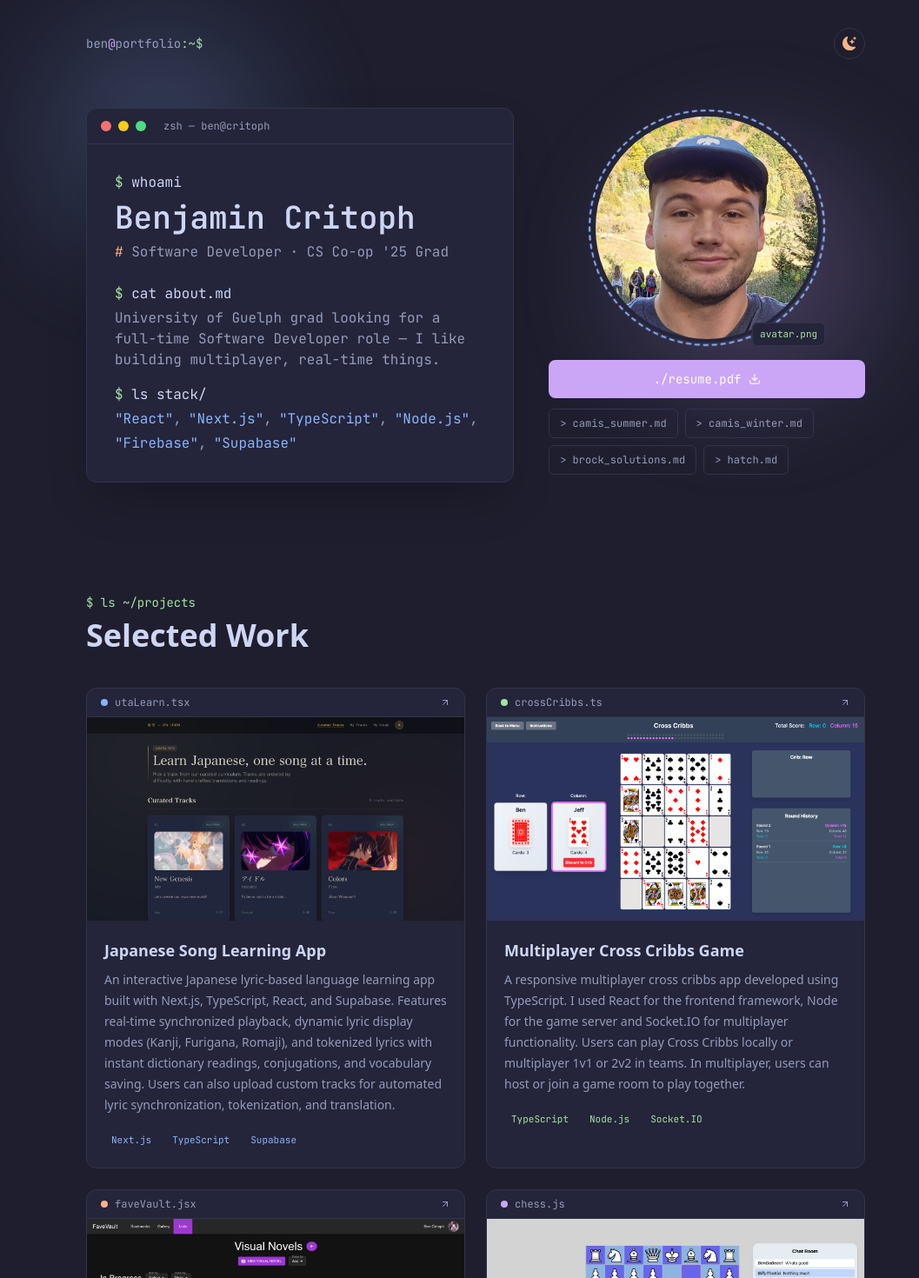
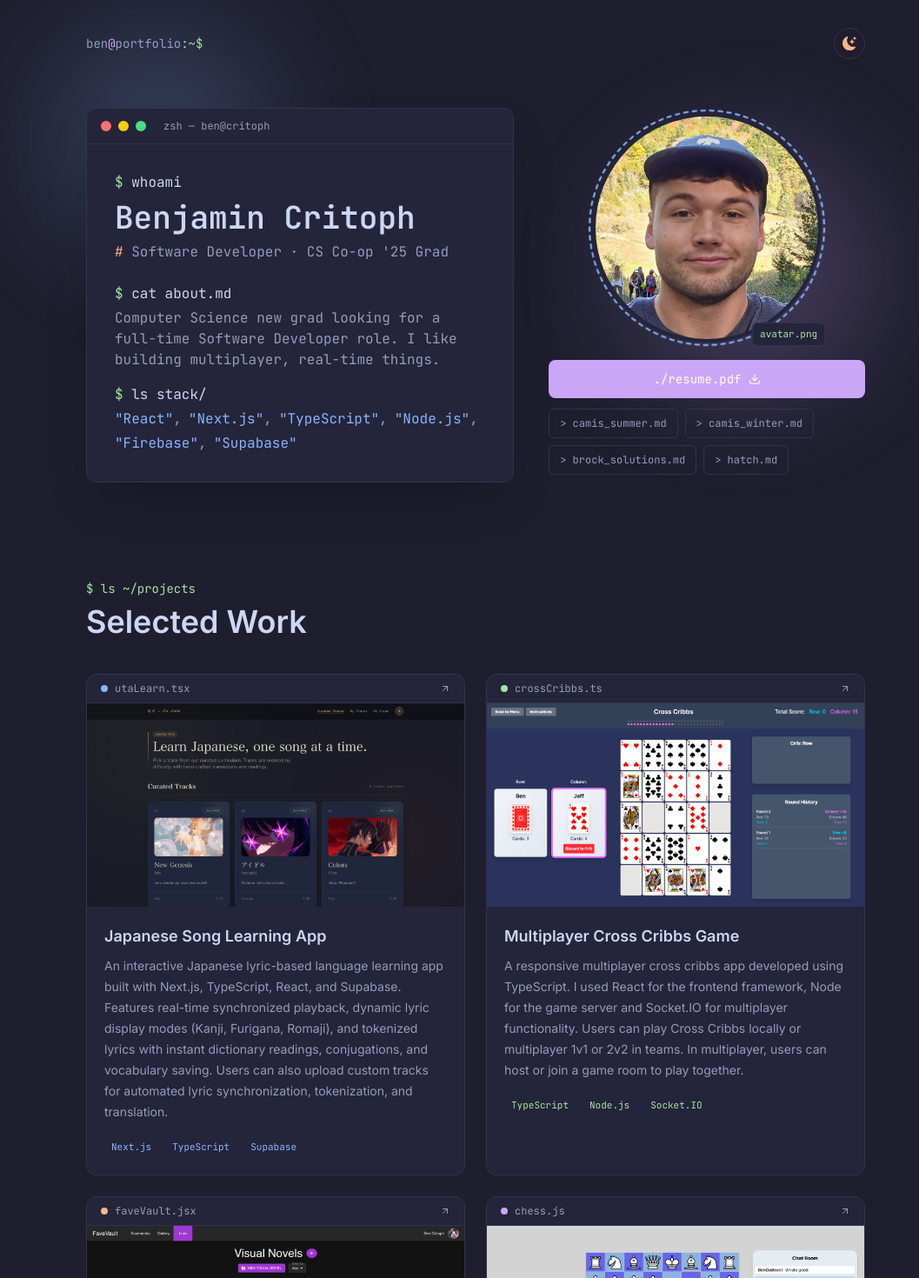
Before and after one commit to BenDaBeast22/next-portfolio, a Next.js app: page / in a window 1280 px wide. Shown: the top 1470 px of the page at 87% size, without its empty margins (93-1150 px from the left). Built offline with nearby package versions, Linux system fonts and the light colour scheme.

Commit message:
Fix deploy error

```diff
--- a/src/pages/index.js
+++ b/src/pages/index.js
@@ -10,7 +10,7 @@ import utaLearn from "../../public/utaLearn.png";
 import faveVault from "../../public/faveVault.png";
 import { useEffect, useRef, useState } from "react";
 
-const resumeLink = "Ben Critoph Tech Resume 2025.pdf";
+const resumeLink = "Ben Critoph Tech Resume.pdf";
 
 const worktermReportLinks = [
   { name: "camis_summer.md", link: "https://bendabeast22.github.io/UoG-Work-Term-Report-S24/" },
@@ -20,7 +20,7 @@ const worktermReportLinks = [
 ];
 
 const contacts = [
-  { icon: <AiFillMail />, name: "bencritoph@gmail.ca", link: "bencritoph@gmail.ca" },
+  { icon: <AiFillMail />, name: "bencritoph@gmail.ca", link: "mailto:bencritoph@gmail.ca" },
   { icon: <AiFillGithub />, name: "github.com/BenDaBeast22", link: "https://github.com/BenDaBeast22" },
   {
     icon: <AiFillLinkedin />,
@@ -248,15 +248,11 @@ function App({ darkMode, toggleTheme, typedName, nameDone }) {
     <div className={darkMode ? "dark" : ""}>
       <Head>
         <title>Ben Critoph Portfolio</title>
-        <link rel="preconnect" href="https://fonts.googleapis.com" />
-        <link rel="preconnect" href="https://fonts.gstatic.com" crossOrigin="true" />
-        <link
-          href="https://fonts.googleapis.com/css2?family=Inter:wght@400;500;600&family=JetBrains+Mono:wght@400;500;600;700&display=swap"
-          rel="stylesheet"
-        />
       </Head>
 
       <style jsx global>{`
+        @import url("https://fonts.googleapis.com/css2?family=Inter:wght@400;500;600&family=JetBrains+Mono:wght@400;500;600;700&display=swap");
+
         :root {
           --bg: #eff1f5;
           --bg-alt: #e6e9ef;
@@ -282,6 +278,7 @@ function App({ darkMode, toggleTheme, typedName, nameDone }) {
         body {
           background-color: var(--bg);
           transition: background-color 0.3s ease;
+          font-family: "Inter", sans-serif;
         }
         ::selection {
           background-color: var(--accent-mauve);
@@ -361,7 +358,7 @@ function App({ darkMode, toggleTheme, typedName, nameDone }) {
         </nav>
 
         {/* HERO */}
-        <section className="relative mb-32 pt-6">
+        <section className="relative mb-10 md:mb-28 pt-6">
           {/* ambient blobs */}
           <div
             className="blob absolute -top-10 -left-16 h-64 w-64 rounded-full opacity-20 blur-3xl pointer-events-none"
@@ -399,7 +396,7 @@ function App({ darkMode, toggleTheme, typedName, nameDone }) {
                     </span>
                   </p>
                   <p style={{ color: "var(--text-dim)" }}>
-                    <span style={{ color: "var(--accent-peach)" }}>#</span> Software Developer · CS Co-op '25 Grad
+                    <span style={{ color: "var(--accent-peach)" }}>#</span> Software Developer · CS Co-op &apos;25 Grad
                   </p>
 
                   {nameDone && (
@@ -408,7 +405,7 @@ function App({ darkMode, toggleTheme, typedName, nameDone }) {
                         <span style={{ color: "var(--accent-green)" }}>$</span> cat about.md
                       </p>
                       <p className="mt-1 text-sm sm:text-base" style={{ color: "var(--text-dim)" }}>
-                        University of Guelph grad looking for a full-time Software Developer role — I like building
+                        Computer Science new grad looking for a full-time Software Developer role. I like building
                         multiplayer, real-time things.
                       </p>
                       <p className="mt-4">
@@ -496,7 +493,7 @@ function App({ darkMode, toggleTheme, typedName, nameDone }) {
         </section>
 
         {/* PROJECTS */}
-        <section className="mb-32">
+        <section className="mb-10 md:mb-28">
           <Reveal>
             <p className="font-['JetBrains_Mono'] text-sm mb-2" style={{ color: "var(--accent-green)" }}>
               $ ls ~/projects
@@ -514,7 +511,7 @@ function App({ darkMode, toggleTheme, typedName, nameDone }) {
         </section>
 
         {/* CONTACT */}
-        <section className="pb-20">
+        <section className="pb-10 md:pb-20">
           <Reveal>
             <p className="font-['JetBrains_Mono'] text-sm mb-2" style={{ color: "var(--accent-green)" }}>
               $ contact --list
@@ -552,7 +549,7 @@ function App({ darkMode, toggleTheme, typedName, nameDone }) {
 
           <Reveal delay={300}>
             <p className="mt-16 font-['JetBrains_Mono'] text-xs" style={{ color: "var(--text-dim)" }}>
-              // built with Next.js &amp; Tailwind
+              {"// built with Next.js & Tailwind"}
               <span className="cursor-blink" style={{ color: "var(--accent-green)" }}>
                 _
               </span>
```
Also changed, not shown: 1 other file (tests, documents, lock files or other folders).
